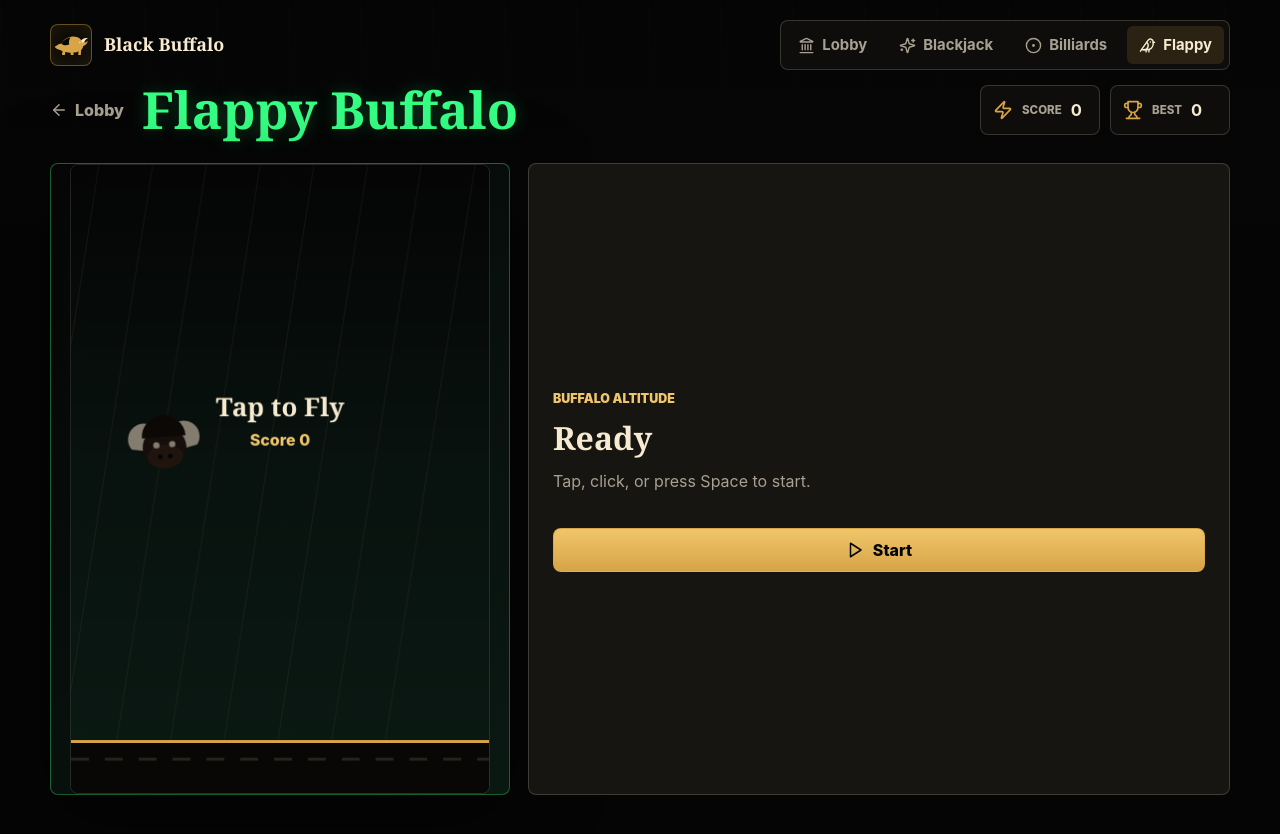
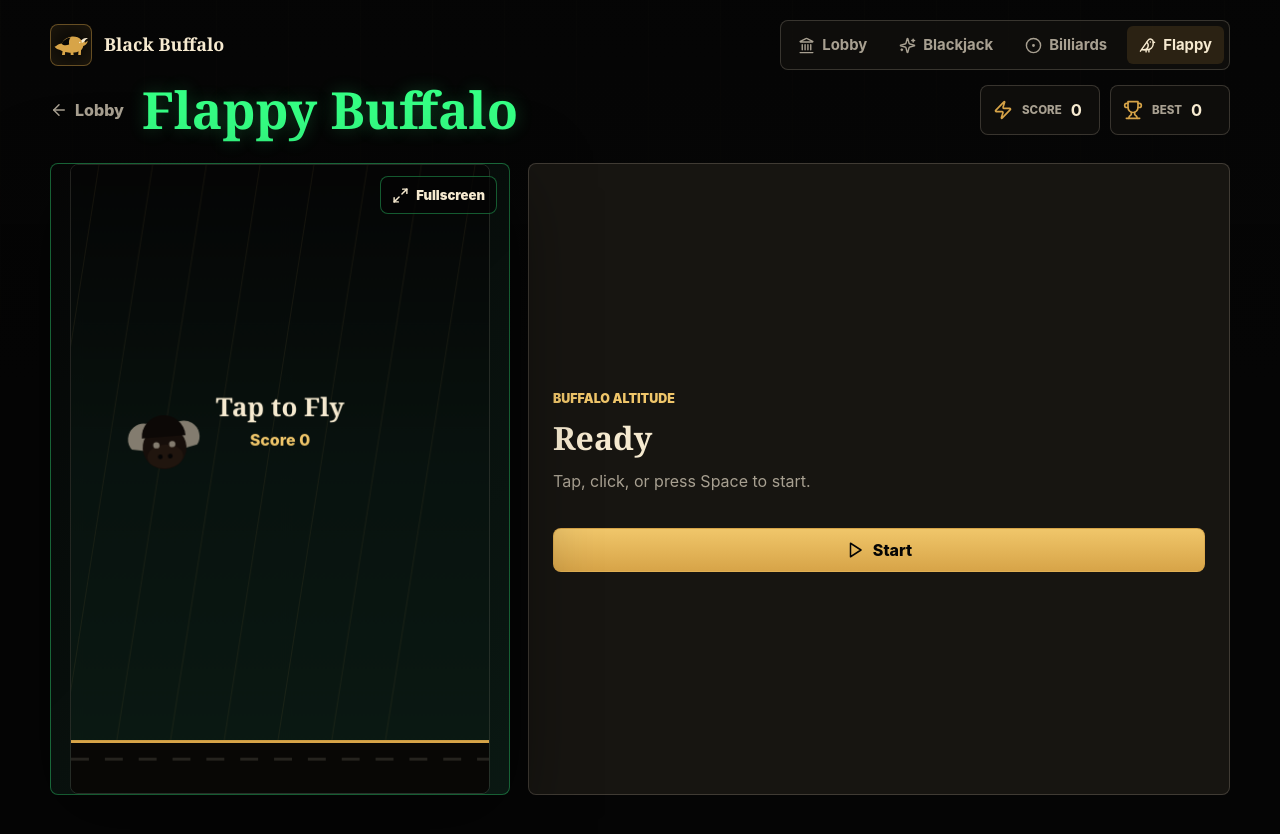
Before and after one commit to garrett-fiorito/Buffalo-Games, a React (Vite) app: page /games/flappy-buffalo in a window 1280 px wide. Built offline with nearby package versions, Linux system fonts and the light colour scheme.

Commit message:
Add Flappy Buffalo fullscreen mode

```diff
--- a/src/games/flappy/FlappyBuffaloPage.tsx
+++ b/src/games/flappy/FlappyBuffaloPage.tsx
@@ -1,6 +1,6 @@
 import { useCallback, useEffect, useRef, useState } from "react";
 import type { ReactNode } from "react";
-import { ArrowLeft, Play, RotateCcw, Trophy, Zap } from "lucide-react";
+import { ArrowLeft, Maximize2, Minimize2, Play, RotateCcw, Trophy, Zap } from "lucide-react";
 import { Link } from "react-router-dom";
 import {
   BUFFALO_RADIUS,
@@ -20,11 +20,13 @@ import type { FlappyState, PipePair } from "./flappyTypes";
 const bestScoreKey = "black-buffalo-flappy-best";
 
 export function FlappyBuffaloPage() {
+  const stageRef = useRef<HTMLDivElement | null>(null);
   const canvasRef = useRef<HTMLCanvasElement | null>(null);
   const frameRef = useRef<number | null>(null);
   const lastFrameRef = useRef<number | null>(null);
   const stateRef = useRef<FlappyState>(createInitialFlappyState(readBestScore()));
   const [state, setState] = useState(stateRef.current);
+  const [isFullscreen, setIsFullscreen] = useState(false);
 
   const updateState = useCallback((updater: (current: FlappyState) => FlappyState) => {
     setState((current) => {
@@ -37,6 +39,19 @@ export function FlappyBuffaloPage() {
   const handleFlap = useCallback(() => {
     updateState((current) => flap(current));
   }, [updateState]);
+
+  const handleFullscreen = useCallback(async () => {
+    if (!stageRef.current || !document.fullscreenEnabled) {
+      return;
+    }
+
+    if (document.fullscreenElement === stageRef.current) {
+      await document.exitFullscreen();
+      return;
+    }
+
+    await stageRef.current.requestFullscreen();
+  }, []);
 
   useEffect(() => {
     drawFlappy(canvasRef.current, state);
@@ -80,6 +95,15 @@ export function FlappyBuffaloPage() {
     return () => window.removeEventListener("keydown", handleKeyDown);
   }, [handleFlap]);
 
+  useEffect(() => {
+    const handleFullscreenChange = () => {
+      setIsFullscreen(document.fullscreenElement === stageRef.current);
+    };
+
+    document.addEventListener("fullscreenchange", handleFullscreenChange);
+    return () => document.removeEventListener("fullscreenchange", handleFullscreenChange);
+  }, []);
+
   const actionLabel =
     state.phase === "gameOver" ? "Restart" : state.phase === "ready" ? "Start" : "Flap";
   const actionIcon = state.phase === "gameOver" ? <RotateCcw size={18} /> : <Play size={18} />;
@@ -101,7 +125,22 @@ export function FlappyBuffaloPage() {
       </div>
 
       <div className="flappy-layout">
-        <div className="flappy-stage">
+        <div ref={stageRef} className="flappy-stage">
+          <button
+            className="flappy-fullscreen-button"
+            type="button"
+            aria-label={isFullscreen ? "Exit fullscreen" : "Enter fullscreen"}
+            title={isFullscreen ? "Exit fullscreen" : "Fullscreen"}
+            onClick={handleFullscreen}
+            onPointerDown={(event) => event.stopPropagation()}
+          >
+            {isFullscreen ? (
+              <Minimize2 size={17} aria-hidden="true" />
+            ) : (
+              <Maximize2 size={17} aria-hidden="true" />
+            )}
+            <span>{isFullscreen ? "Exit" : "Fullscreen"}</span>
+          </button>
           <canvas
             ref={canvasRef}
             className="flappy-canvas"
--- a/src/styles/global.css
+++ b/src/styles/global.css
@@ -720,6 +720,7 @@ h1 {
 }
 
 .flappy-stage {
+  position: relative;
   display: grid;
   place-items: center;
   min-height: 620px;
@@ -732,6 +733,28 @@ h1 {
   box-shadow: var(--shadow-soft);
 }
 
+.flappy-fullscreen-button {
+  position: absolute;
+  z-index: 4;
+  top: 12px;
+  right: 12px;
+  display: inline-flex;
+  align-items: center;
+  gap: 7px;
+  min-height: 38px;
+  padding: 0 11px;
+  border: 1px solid rgba(53, 255, 132, 0.34);
+  border-radius: var(--radius);
+  color: var(--color-cream);
+  background: rgba(5, 5, 5, 0.72);
+  font-size: 0.82rem;
+  font-weight: 900;
+}
+
+.flappy-fullscreen-button:hover {
+  border-color: rgba(53, 255, 132, 0.72);
+}
+
 .flappy-canvas {
   display: block;
   width: min(100%, 420px);
@@ -741,6 +764,20 @@ h1 {
   border-radius: var(--radius);
   touch-action: manipulation;
   cursor: pointer;
+}
+
+.flappy-stage:fullscreen {
+  width: 100vw;
+  height: 100vh;
+  min-height: 100vh;
+  border: 0;
+  border-radius: 0;
+  background: #050505;
+}
+
+.flappy-stage:fullscreen .flappy-canvas {
+  width: min(100vw, calc((100vh - 24px) * 0.65625));
+  max-height: calc(100vh - 24px);
 }
 
 .flappy-panel {
@@ -1130,7 +1167,8 @@ input[type="range"] {
     max-height: 620px;
   }
 
-  .pool-fullscreen-button {
+  .pool-fullscreen-button,
+  .flappy-fullscreen-button {
     display: none;
   }
 
@@ -1199,7 +1237,8 @@ input[type="range"] {
 }
 
 @media (pointer: coarse) {
-  .pool-fullscreen-button {
+  .pool-fullscreen-button,
+  .flappy-fullscreen-button {
     display: none;
   }
 }
```
